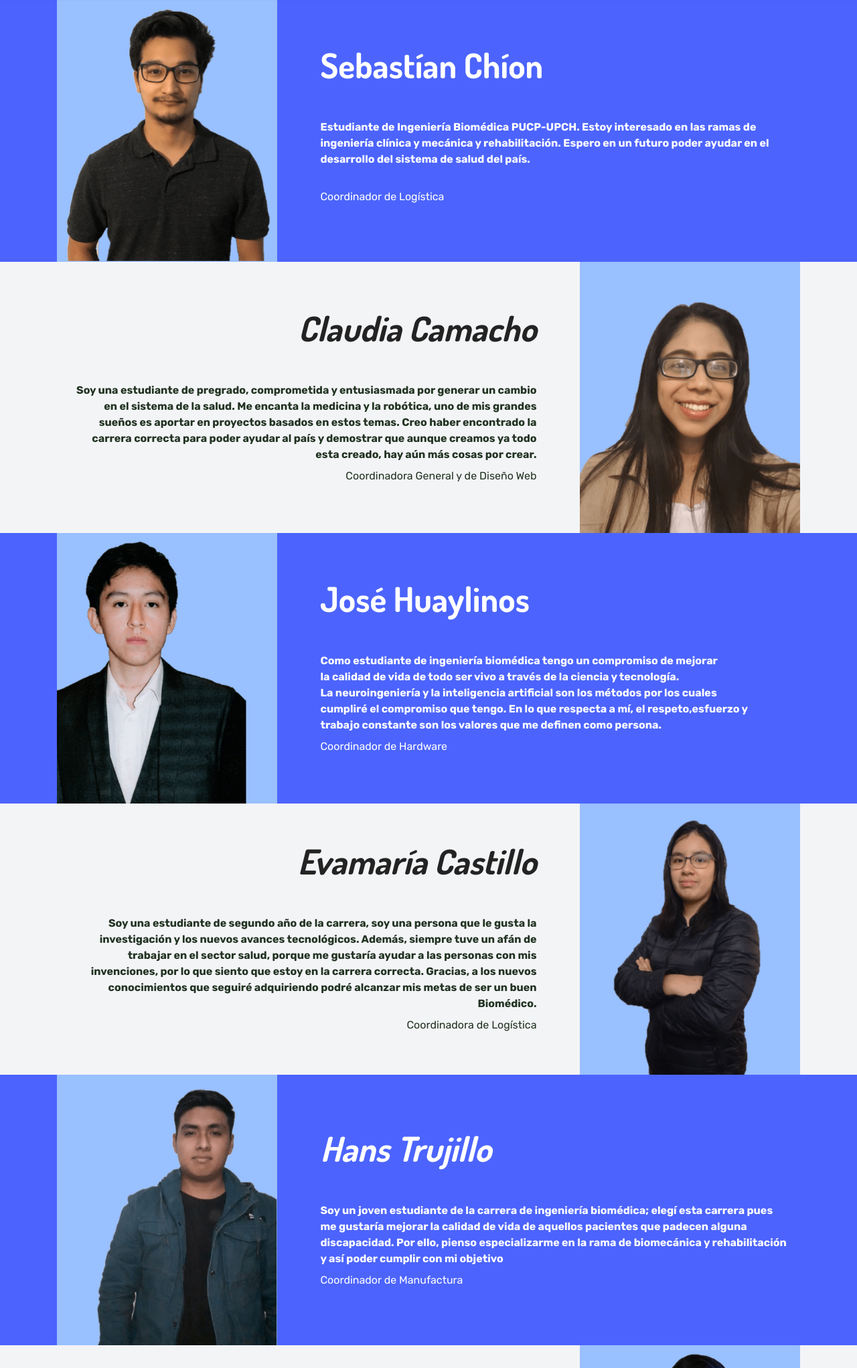
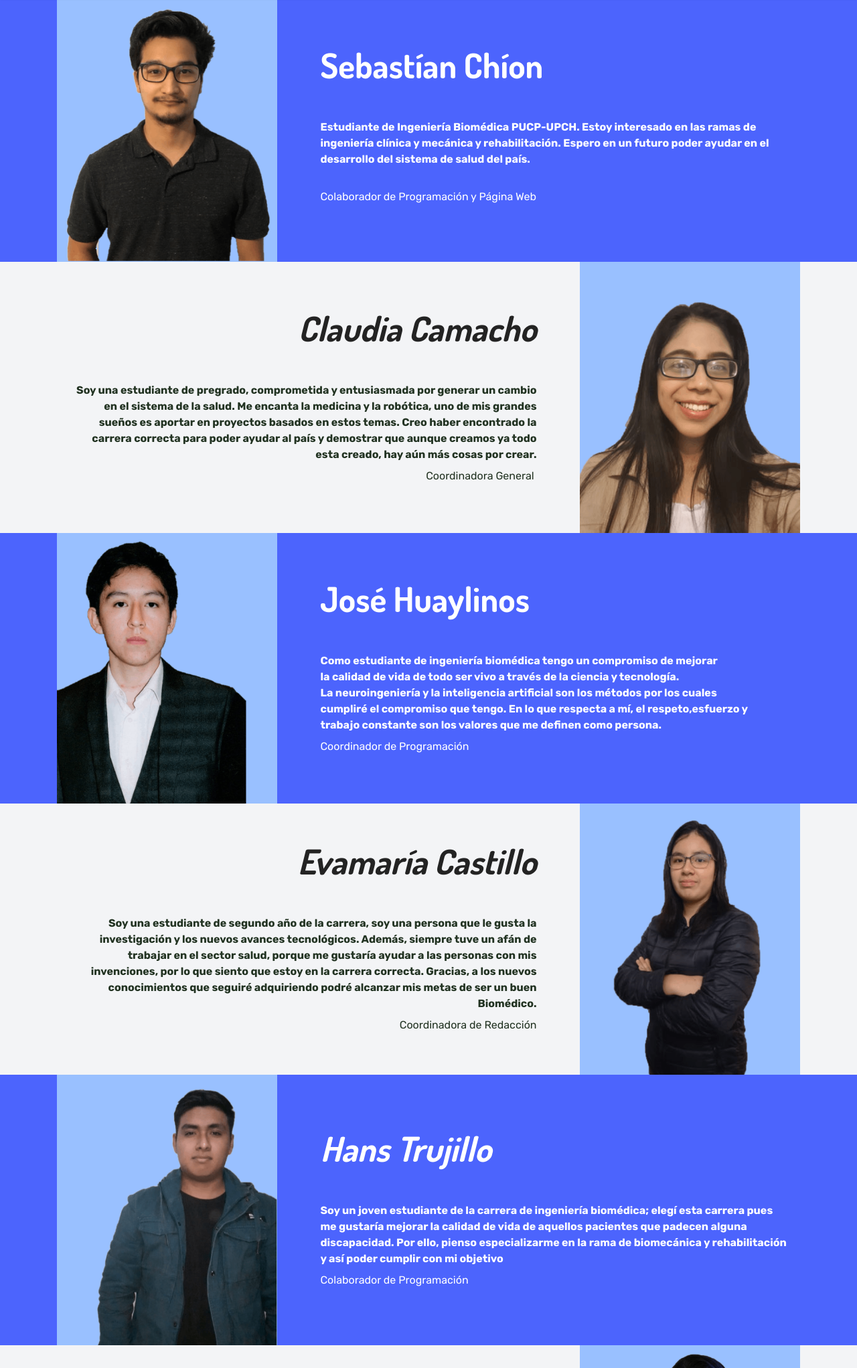
Before and after one commit to equipo07/equipo, a plain HTML site: page index.html in a window 1280 px wide. Shown: the part 73-2116 px from the top of the page at 67% size. Drawn offline with Linux system fonts and the light colour scheme; files whose address does not match are found by name.

Commit message:
create github pages

```diff
--- a/index.html
+++ b/index.html
@@ -75,8 +75,7 @@
                     <p class="mbr-author-name pt-4 mb-2 mbr-fonts-style display-7">Estudiante de Ingeniería Biomédica PUCP-UPCH. Estoy interesado en las ramas de ingeniería clínica y mecánica y rehabilitación. Espero en un futuro poder ayudar en el desarrollo del sistema de salud del país.<br><br>
                     </p>
                     <p class="mbr-author-desc mbr-fonts-style display-7">
-                       Coordinador de Logística
-                    </p>
+                       Colaborador de Programación y Página Web</p>
             </div>
         </div>
     </div>
@@ -96,8 +95,7 @@
                 <p class="mbr-author-name pt-4 mb-2 mbr-fonts-style display-7">
                    Soy una estudiante de pregrado, comprometida y entusiasmada por generar un cambio  en el sistema de la salud. Me encanta la medicina y la robótica, uno de mis grandes sueños es aportar en proyectos basados en estos temas. Creo haber encontrado la carrera correcta para poder ayudar al país y demostrar que aunque creamos ya todo esta creado, hay aún más cosas por crear.
                 </p>
-                <p class="mbr-author-desc mbr-fonts-style display-7">Coordinadora General y de Diseño Web
-<br></p>
+                <p class="mbr-author-desc mbr-fonts-style display-7">Coordinadora General&nbsp;<br></p>
             </div>
 
             <div class="mbr-figure pl-lg-5" style="width: 50%;">
@@ -127,8 +125,7 @@
 <br>La neuroingeniería y la inteligencia artificial son los métodos por los cuales
 <br>cumpliré el compromiso que tengo. En lo que respecta a mí, el respeto,esfuerzo y
 <br>trabajo constante son los valores que me definen como persona.</p>
-                    <p class="mbr-author-desc mbr-fonts-style display-7">Coordinador de Hardware
-                    </p>
+                    <p class="mbr-author-desc mbr-fonts-style display-7">Coordinador de Programación</p>
             </div>
         </div>
     </div>
@@ -147,8 +144,7 @@
                 </strong></p>
                 <p class="mbr-author-name pt-4 mb-2 mbr-fonts-style display-7">Soy una estudiante de segundo año de la carrera, soy una persona que le gusta la investigación y los nuevos avances tecnológicos. Además, siempre tuve un afán de trabajar en el sector salud, porque me gustaría ayudar a las personas con mis invenciones, por lo que siento que estoy en la carrera correcta. Gracias, a los nuevos conocimientos que seguiré adquiriendo podré alcanzar mis metas de ser un buen Biomédico.
                 </p>
-                <p class="mbr-author-desc mbr-fonts-style display-7">Coordinadora de Logística
-<br></p>
+                <p class="mbr-author-desc mbr-fonts-style display-7">Coordinadora de Redacción<br></p>
             </div>
 
             <div class="mbr-figure pl-lg-5" style="width: 50%;">
@@ -175,8 +171,7 @@
                     </strong></p>
                     <p class="mbr-author-name pt-4 mb-2 mbr-fonts-style display-7">Soy un joven estudiante de la carrera de ingeniería biomédica; elegí esta carrera pues me gustaría mejorar la calidad de vida de aquellos pacientes que padecen alguna discapacidad. Por ello, pienso especializarme en la rama de biomecánica y rehabilitación y así poder cumplir con mi objetivo
                     </p>
-                    <p class="mbr-author-desc mbr-fonts-style display-7">Coordinador de Manufactura
-                    </p>
+                    <p class="mbr-author-desc mbr-fonts-style display-7">Colaborador de Programación</p>
             </div>
         </div>
     </div>
@@ -197,8 +192,7 @@
                 <p class="mbr-author-name pt-4 mb-2 mbr-fonts-style display-7">
                    Me encuentro en el segundo año de Ingeniería Biomédica. Me describo como una persona leal, elocuente, entusiasta y, sobre todo, empática. Es por ello que disfruto mucho de la carrera porque podré ponerme en el lugar de otras personas para poder ayudarlas. Saber que soy parte del cambio en nuestro país me inspira y llena el corazón cada día.
                 </p>
-                <p class="mbr-author-desc mbr-fonts-style display-7">Coordinadora de Manufactura
-<br>
+                <p class="mbr-author-desc mbr-fonts-style display-7">Coordinadora de Información<br>
 <br></p>
             </div>
 
@@ -228,8 +222,7 @@
                        Soy una estudiante de pregrado la cual esta esperanzada en poder crear, lograr y generar un impacto muy amplio en el rubro de la salud utilizando la ciencia y la tecnología, es por eso que estoy estudiando ingeniería Biomédica. Siendo uno de mis grandes sueños poder mejorar la calidad de vida de las personas , brindándoles un sistema de salud mejor capacitado con las tecnologías médicas necesarias.
                     </p>
                     <p class="mbr-author-desc mbr-fonts-style display-7">
-                       Coordinadora General y de Diseño
-                    </p>
+                       Coordinadora de Diseño y Página Web</p>
             </div>
         </div>
     </div>
@@ -313,7 +306,7 @@
         </div>
 
     </div>
-</section><section style="background-color: #fff; font-family: -apple-system, BlinkMacSystemFont, 'Segoe UI', 'Roboto', 'Helvetica Neue', Arial, sans-serif; color:#aaa; font-size:12px; padding: 0; align-items: center; display: flex;"><a href="https://mobirise.site/s" style="flex: 1 1; height: 3rem; padding-left: 1rem;"></a><p style="flex: 0 0 auto; margin:0; padding-right:1rem;"><a href="https://mobirise.site/q" style="color:#aaa;">This website</a> was started with Mobirise site templates</p></section><script src="assets/web/assets/jquery/jquery.min.js"></script>  <script src="assets/popper/popper.min.js"></script>  <script src="assets/bootstrap/js/bootstrap.min.js"></script>  <script src="assets/tether/tether.min.js"></script>  <script src="assets/smoothscroll/smooth-scroll.js"></script>  <script src="assets/dropdown/js/nav-dropdown.js"></script>  <script src="assets/dropdown/js/navbar-dropdown.js"></script>  <script src="assets/touchswipe/jquery.touch-swipe.min.js"></script>  <script src="assets/theme/js/script.js"></script>
+</section><section style="background-color: #fff; font-family: -apple-system, BlinkMacSystemFont, 'Segoe UI', 'Roboto', 'Helvetica Neue', Arial, sans-serif; color:#aaa; font-size:12px; padding: 0; align-items: center; display: flex;"><a href="https://mobirise.site/c" style="flex: 1 1; height: 3rem; padding-left: 1rem;"></a><p style="flex: 0 0 auto; margin:0; padding-right:1rem;">Designed with Mobirise - <a href="https://mobirise.site/k" style="color:#aaa;">Try here</a></p></section><script src="assets/web/assets/jquery/jquery.min.js"></script>  <script src="assets/popper/popper.min.js"></script>  <script src="assets/bootstrap/js/bootstrap.min.js"></script>  <script src="assets/tether/tether.min.js"></script>  <script src="assets/smoothscroll/smooth-scroll.js"></script>  <script src="assets/dropdown/js/nav-dropdown.js"></script>  <script src="assets/dropdown/js/navbar-dropdown.js"></script>  <script src="assets/touchswipe/jquery.touch-swipe.min.js"></script>  <script src="assets/theme/js/script.js"></script>
 
 
 </body>
```
Also changed, not shown: 1 other file.
